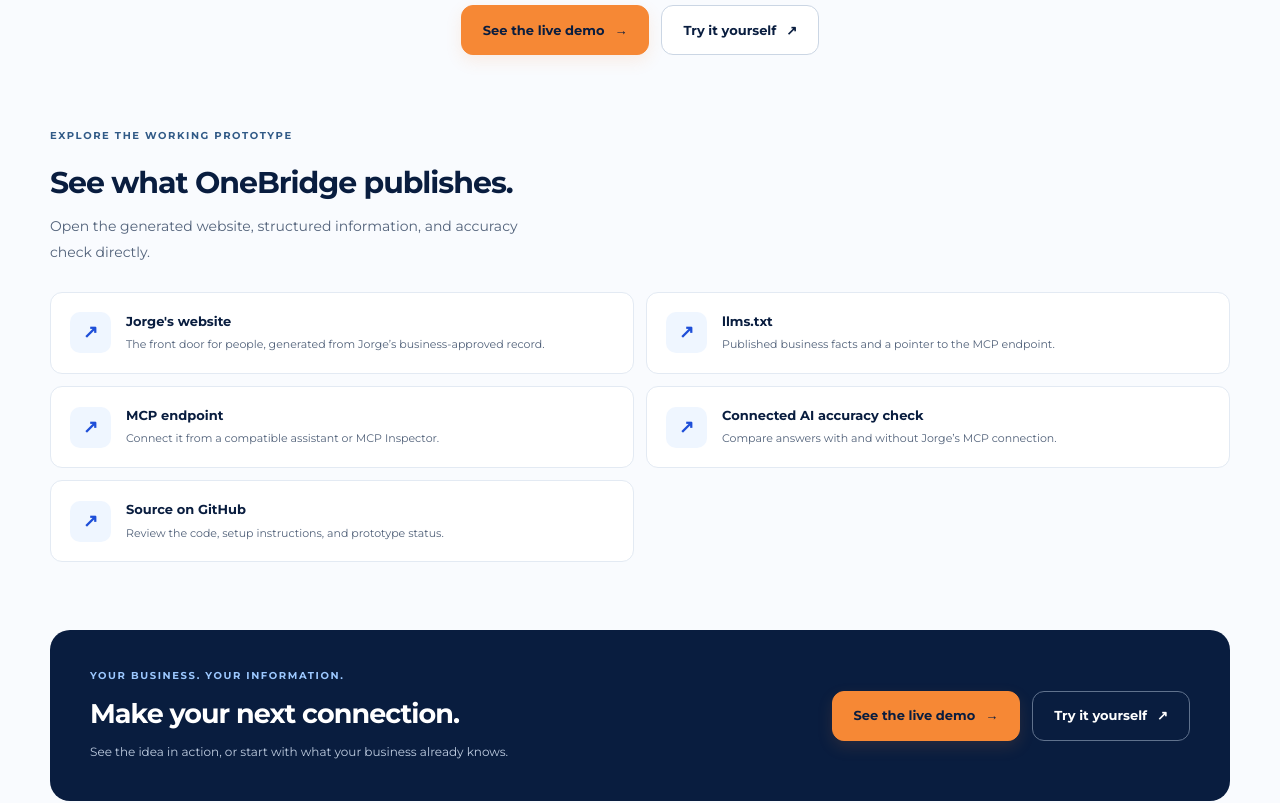
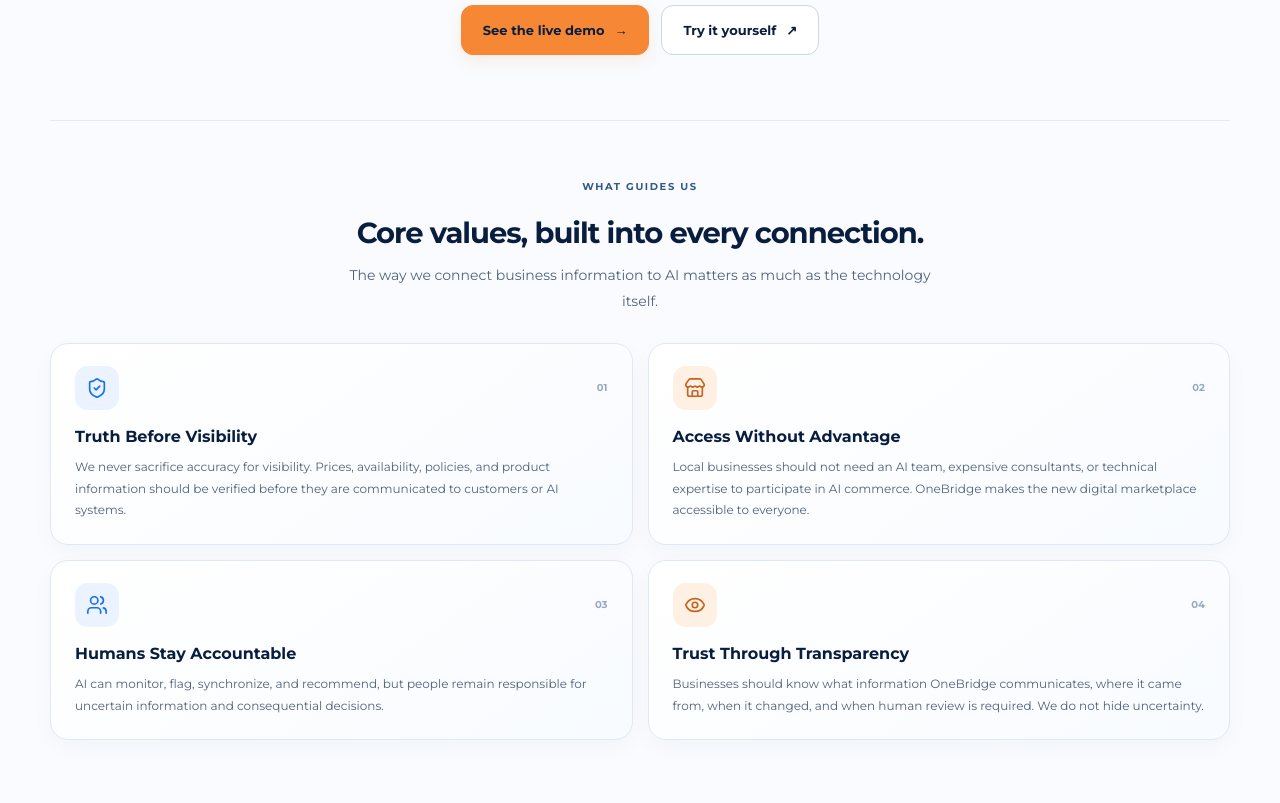
Before and after one commit to jucax/SU_TECH_09302026, a React (Vite) app: page / in a window 1280 px wide. Shown: the part 2560-3363 px from the top of the page. Built offline with nearby package versions, Linux system fonts and the light colour scheme; no server answers.

Commit message:
m3: replace published links with OneBridge core values

```diff
--- a/src/pages/Landing.css
+++ b/src/pages/Landing.css
@@ -706,3 +706,9 @@
 .ob-landing .ob-final .ob-button-outline{border-color:#60728d}
 @media(max-width:760px){.ob-header{padding-inline:18px}.ob-nav{gap:14px}.ob-nav .ob-button{display:none}.ob-judge-resource-grid{grid-template-columns:1fr}.ob-judge-resources-section{padding-bottom:44px}}
 @media(max-width:390px){.ob-header-brand{width:170px}.ob-header{gap:12px;padding-inline:12px}.ob-nav{font-size:12px}}
+
+/* OneBridge core values */
+.ob-values-section{padding:58px 0 68px;border-top:1px solid #e2eaf4}.ob-values-heading{max-width:680px;margin:0 auto 28px;text-align:center}.ob-values-heading>.ob-eyebrow{justify-content:center}.ob-values-heading h2{font-size:29px;line-height:1.28;letter-spacing:-.035em}.ob-values-heading .ob-body{max-width:590px;margin:12px auto 0}.ob-values-grid{display:grid;grid-template-columns:repeat(2,minmax(0,1fr));gap:15px}.ob-value-card{padding:22px 24px 23px;border:1px solid #dfe8f3;border-radius:18px;background:linear-gradient(145deg,#fff 0%,#f8fbff 100%);box-shadow:0 7px 22px #163a6508;transition:transform .2s,border-color .2s,box-shadow .2s}.ob-value-card:hover{transform:translateY(-3px);border-color:#a9c9f3;box-shadow:0 14px 32px #163a6512}.ob-value-top{display:flex;align-items:center;justify-content:space-between;margin-bottom:15px}.ob-value-icon{width:44px;height:44px;display:grid;place-items:center;border-radius:13px;background:#eaf3ff;color:#176ef2}.ob-value-card:nth-child(even) .ob-value-icon{background:#fff0e4;color:#c4631f}.ob-value-number{font-size:10px;font-weight:700;color:#98a9bf}.ob-value-card h3{font-size:16px;line-height:1.45}.ob-value-card p{margin-top:8px;color:#52627a;font-size:12px;line-height:1.8}
+@media(max-width:760px){.ob-values-section{padding:42px 0 48px}.ob-values-heading h2{font-size:25px}.ob-values-grid{gap:11px}.ob-value-card{padding:18px}}
+@media(max-width:520px){.ob-values-grid{grid-template-columns:1fr}.ob-value-card{padding:16px 17px}.ob-value-card h3{font-size:15px}.ob-value-card p{font-size:11px}}
+@media(prefers-reduced-motion:reduce){.ob-value-card:hover{transform:none}}
--- a/src/pages/Landing.tsx
+++ b/src/pages/Landing.tsx
@@ -1,35 +1,30 @@
+import { Eye, ShieldCheck, Store, Users } from 'lucide-react'
 import { Link } from 'react-router-dom'
 
 import './Landing.css'
 
-const JORGE_SLUG = 'jorges-auto-parts'
 const ASSET = '/landing/'
 
-const judgeLinks = [
+const coreValues = [
   {
-    label: "Jorge's website",
-    description: 'The front door for people, generated from Jorge’s business-approved record.',
-    href: `/site/${JORGE_SLUG}`,
+    title: 'Truth Before Visibility',
+    body: 'We never sacrifice accuracy for visibility. Prices, availability, policies, and product information should be verified before they are communicated to customers or AI systems.',
+    icon: ShieldCheck,
   },
   {
-    label: 'llms.txt',
-    description: 'Published business facts and a pointer to the MCP endpoint.',
-    href: `/site/${JORGE_SLUG}/llms.txt`,
+    title: 'Access Without Advantage',
+    body: 'Local businesses should not need an AI team, expensive consultants, or technical expertise to participate in AI commerce. OneBridge makes the new digital marketplace accessible to everyone.',
+    icon: Store,
   },
   {
-    label: 'MCP endpoint',
-    description: 'Connect it from a compatible assistant or MCP Inspector.',
-    href: `/site/${JORGE_SLUG}/mcp`,
+    title: 'Humans Stay Accountable',
+    body: 'AI can monitor, flag, synchronize, and recommend, but people remain responsible for uncertain information and consequential decisions.',
+    icon: Users,
   },
   {
-    label: 'Connected AI accuracy check',
-    description: 'Compare answers with and without Jorge’s MCP connection.',
-    href: `/dashboard/monitoring?slug=${JORGE_SLUG}`,
-  },
-  {
-    label: 'Source on GitHub',
-    description: 'Review the code, setup instructions, and prototype status.',
-    href: 'https://github.com/jucax/SU_TECH_09302026',
+    title: 'Trust Through Transparency',
+    body: 'Businesses should know what information OneBridge communicates, where it came from, when it changed, and when human review is required. We do not hide uncertainty.',
+    icon: Eye,
   },
 ]
 
@@ -157,18 +152,19 @@
           <Actions />
         </section>
 
-        <section className="ob-judge-resources-section ob-container" aria-labelledby="resources-title">
-          <div className="ob-judge-resources-heading">
-            <p className="ob-eyebrow">EXPLORE THE WORKING PROTOTYPE</p>
-            <h2 id="resources-title">See what OneBridge publishes.</h2>
-            <p className="ob-body">Open the generated website, structured information, and accuracy check directly.</p>
+        <section className="ob-values-section ob-container" aria-labelledby="values-title">
+          <div className="ob-values-heading">
+            <p className="ob-eyebrow">WHAT GUIDES US</p>
+            <h2 id="values-title">Core values, built into every connection.</h2>
+            <p className="ob-body">The way we connect business information to AI matters as much as the technology itself.</p>
           </div>
-          <div className="ob-judge-resource-grid">
-            {judgeLinks.map((link) => (
-              <a className="ob-resource" key={link.href} href={link.href}>
-                <span className="ob-resource-icon" aria-hidden="true">↗</span>
-                <span><strong>{link.label}</strong><small>{link.description}</small></span>
-              </a>
+          <div className="ob-values-grid">
+            {coreValues.map(({ title, body, icon: Icon }, index) => (
+              <article className="ob-value-card" key={title}>
+                <div className="ob-value-top"><span className="ob-value-icon"><Icon size={22} strokeWidth={1.8} /></span><span className="ob-value-number">0{index + 1}</span></div>
+                <h3>{title}</h3>
+                <p>{body}</p>
+              </article>
             ))}
           </div>
         </section>
```
